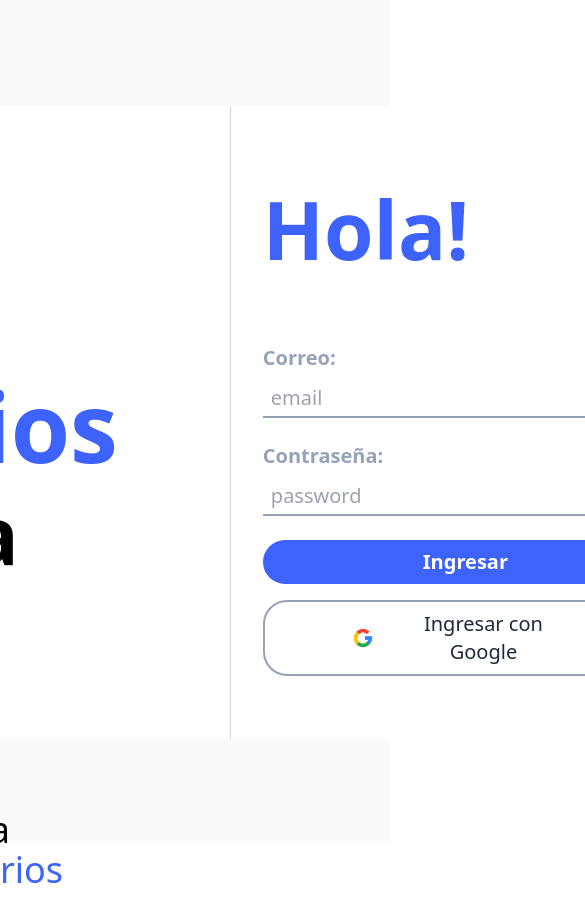
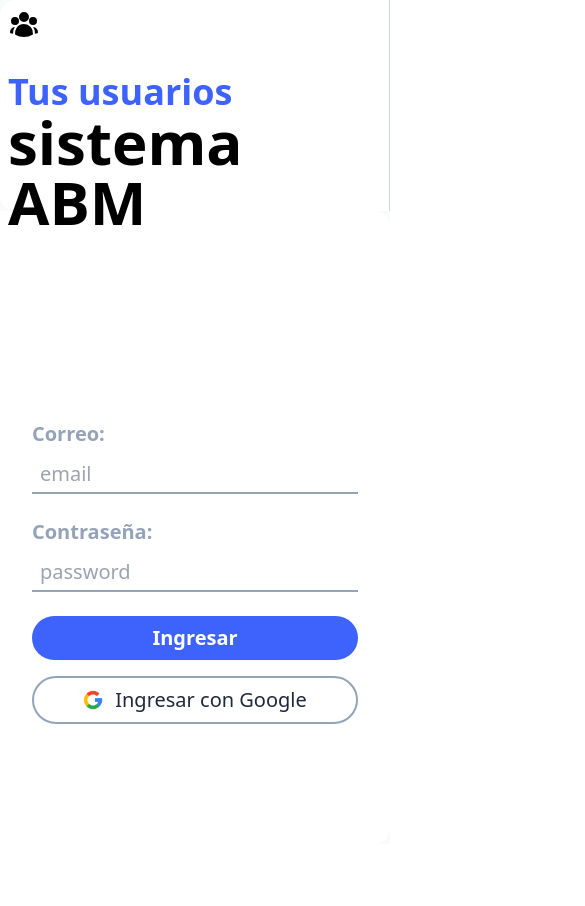
Before and after one commit to AXrodriguezQ/ABM-CRUD-frontend, a React (Vite) app: page / in a window 390 px wide. Shown: the top 906 px of the page, 585 px wide, since content can reach past the window. After the commit the page ends 844 px from the top, so only its background shows below. Built offline with nearby package versions, Linux system fonts and the light colour scheme.

Commit message:
add responsive design

```diff
--- a/src/components/AddUser.tsx
+++ b/src/components/AddUser.tsx
@@ -55,11 +55,11 @@ const AddUserComponent = () => {
   return (
     <section className='flex justify-center items-center'>
         <NavBar />
-        <article className='w-[85%] ml-[15%] p-6 space-y-12'>
-            <h4 className='text-8xl font-extrabold text-customColor'>Agrega un usuario!</h4>
+        <article className='xl:w-[85%] w-full xl:ml-[15%] ml-0 md:p-6 space-y-6'>
+            <h4 className='text-4xl md:text-8xl font-extrabold text-customColor p-6'>Agrega un usuario!</h4>
             <div className='flex justify-center items-center flex-col'>
-               <form onSubmit={handleSubmit} className='bg-slate-50 p-6 rounded-2xl shadow-2xl hover:shadow-indigo-300 duration-500 space-y-6'>
-                    <div className='flex justify-center items-center gap-4'>
+               <form onSubmit={handleSubmit} className='bg-slate-50 p-6 w-full md:w-auto rounded-2xl shadow-2xl hover:shadow-indigo-300 duration-500 space-y-6'>
+                    <div className='md:flex-row flex-col space-y-2 justify-center items-center gap-4'>
                         <div className='flex justify-center items-start flex-col gap-1'>
                             <label className='text-xl font-semibold text-slate-400'>Nombre:</label>
                             <input
--- a/src/components/Dashboard.tsx
+++ b/src/components/Dashboard.tsx
@@ -45,9 +45,9 @@ const DashboardComponent = () => {
   return (
     <section className='flex justify-center items-center'>
         <NavBar />
-        <article className='w-[85%] ml-[15%] p-6 space-y-4'>
-            <h4 className='text-8xl font-extrabold text-customColor'>Hola de nuevo!</h4>
-            <p className='text-4xl font-semibold'>Desde aqui puedes gestionar todos los usuarios.</p>
+        <article className='xl:w-[85%] w-full xl:ml-[15%] ml-0 p-6 space-y-4'>
+            <h4 className='text-6xl md:text-8xl font-extrabold text-customColor'>Hola de nuevo!</h4>
+            <p className='text-2xl md:text-4xl font-semibold'>Desde aqui puedes gestionar todos los usuarios.</p>
             <div className='flex justify-center items-start flex-col '>
                 {
                     data.length === 0 ? (
@@ -56,7 +56,7 @@ const DashboardComponent = () => {
                             </div>
                         ) : (
                             data.map(element => (
-                                <div key={element.id} className='flex justify-center items-center p-2 rounded-2xl gap-4 mt-6 bg-slate-50'>
+                                <div key={element.id} className='w-full flex-wrap md:flex-nowrap md:flex justify-center items-center pl-10 md:p-2 rounded-2xl gap-4 mt-6 bg-slate-50'>
                                     <p className='text-2xl font-semibold w-8'>{element.id}</p>
                                     <p className='text-2xl font-semibold w-40'>{element.name}</p>
                                     <p className='text-2xl font-semibold w-40'>{element.lastname}</p>
--- a/src/components/Login.tsx
+++ b/src/components/Login.tsx
@@ -26,25 +26,25 @@ const LoginComponent = () => {
     }
 
   return (
-    <section className='w-full h-screen flex justify-center items-center bg-slate-50'>
-        <article className='h-[75vh] border-r border-r-slate-300 flex justify-between bg-white items-start flex-col gap-16 pr-24 rounded-l-2xl'>
-            <div className='p-6'>
-                <svg xmlns="http://www.w3.org/2000/svg" viewBox="0 0 24 24" fill="currentColor" className="size-12">
+    <section className='w-full h-screen flex-col md:flex md:flex-row justify-center items-center bg-slate-50'>
+        <article className='h-[25vh] md:h-[75vh] border-r border-r-slate-300 flex justify-between bg-white items-start flex-col gap-4 md:gap-16 pr-0 md:pr-24 rounded-l-2xl'>
+            <div className='p-2 md:p-6'>
+                <svg xmlns="http://www.w3.org/2000/svg" viewBox="0 0 24 24" fill="currentColor" className="size-8 md:size-12">
                     <path fillRule="evenodd" d="M8.25 6.75a3.75 3.75 0 1 1 7.5 0 3.75 3.75 0 0 1-7.5 0ZM15.75 9.75a3 3 0 1 1 6 0 3 3 0 0 1-6 0ZM2.25 9.75a3 3 0 1 1 6 0 3 3 0 0 1-6 0ZM6.31 15.117A6.745 6.745 0 0 1 12 12a6.745 6.745 0 0 1 6.709 7.498.75.75 0 0 1-.372.568A12.696 12.696 0 0 1 12 21.75c-2.305 0-4.47-.612-6.337-1.684a.75.75 0 0 1-.372-.568 6.787 6.787 0 0 1 1.019-4.38Z" clipRule="evenodd" />
                     <path d="M5.082 14.254a8.287 8.287 0 0 0-1.308 5.135 9.687 9.687 0 0 1-1.764-.44l-.115-.04a.563.563 0 0 1-.373-.487l-.01-.121a3.75 3.75 0 0 1 3.57-4.047ZM20.226 19.389a8.287 8.287 0 0 0-1.308-5.135 3.75 3.75 0 0 1 3.57 4.047l-.01.121a.563.563 0 0 1-.373.486l-.115.04c-.567.2-1.156.349-1.764.441Z" />
                 </svg>
             </div>
-            <div className='p-4'>
-                <h5 className='text-8xl font-extrabold text-customColor'>Tus usuarios</h5>
-                <p className='text-[5rem] font-semibold'>sistema ABM</p>
+            <div className='p-2 md:p-4'>
+                <h5 className='text-4xl xl:text-8xl md:text-7xl font-extrabold text-customColor'>Tus usuarios</h5>
+                <p className='text-6xl xl:text-[5rem] font-semibold'>sistema ABM</p>
             </div>
-            <div className='p-4'>
-                <p className='text-4xl'>El lugar <b className='font-normal text-customColor'>ideal</b> para manejar tus <b className='font-normal text-customColor'>usuarios</b></p>
+            <div className='p-2 md:p-4'>
+                <p className='hidden md:flex md:text-xl xl:text-4xl text-3xl'>El lugar <b className='font-normal mx-2 text-customColor'>ideal</b> para manejar tus <b className='font-normal mx-2 text-customColor'>usuarios</b></p>
             </div>
         </article>
-        <article className='h-[75vh] flex justify-evenly items-start flex-col w-[30rem] bg-white p-8 rounded-r-2xl'>
+        <article className='h-[75vh] w-full flex justify-evenly items-start flex-col md:w-[30rem] bg-white p-8 rounded-r-2xl'>
             <div className=''>
-                <h5 className='text-[5rem] font-bold mb-6 text-customColor'>Hola!</h5>
+                <h5 className='hidden md:flex md:text-[5rem] font-bold mb-6 text-customColor'>Hola!</h5>
             </div>
             <form className='w-full space-y-6' onSubmit={handleSubmit}>
                 <div className='flex justify-center items-start flex-col gap-1'>
@@ -73,8 +73,8 @@ const LoginComponent = () => {
                     />
                 </div>
                 <div className='flex justify-center items-center w-full flex-col gap-4'>
-                    <button className='py-2 px-40 text-xl font-semibold text-white rounded-3xl bg-customColor hover:bg-customColorHover duration-300'>Ingresar</button>
-                    <button className='py-2 px-[5.5rem] text-xl font-normal text-slate-800 rounded-3xl border-2 border-slate-400 hover:border-slate-600 hover:text-slate-950 duration-300 flex justify-center items-center gap-4'>
+                    <button className='py-2 w-full text-xl font-semibold text-white rounded-3xl bg-customColor hover:bg-customColorHover duration-300'>Ingresar</button>
+                    <button className='py-2 w-full text-xl font-normal text-slate-800 rounded-3xl border-2 border-slate-400 hover:border-slate-600 hover:text-slate-950 duration-300 flex justify-center items-center gap-3 md:gap-4'>
                         <img className='w-5 h-5' src={miImagen} alt="Descripción de la imagen" />
                         Ingresar con Google
                     </button>
--- a/src/components/NavBar.tsx
+++ b/src/components/NavBar.tsx
@@ -21,20 +21,20 @@ const NavBar = () => {
     };
 
   return (
-    <nav className='w-[15%] fixed top-0 left-0 h-screen bg-customColor flex justify-between items-start flex-col p-4 text-white'>
+    <nav className='w-full xl:w-[15%] h-20 fixed bottom-0 xl:top-0 xl:left-0 xl:h-screen bg-customColor flex justify-between items-start flex-row xl:flex-col p-4 text-white'>
         <div className='flex justify-center items-center gap-2'>
-            <svg xmlns="http://www.w3.org/2000/svg" viewBox="0 0 24 24" fill="currentColor" className="size-12">
+            <svg xmlns="http://www.w3.org/2000/svg" viewBox="0 0 24 24" fill="currentColor" className="size-8 md:size-12">
                 <path fillRule="evenodd" d="M8.25 6.75a3.75 3.75 0 1 1 7.5 0 3.75 3.75 0 0 1-7.5 0ZM15.75 9.75a3 3 0 1 1 6 0 3 3 0 0 1-6 0ZM2.25 9.75a3 3 0 1 1 6 0 3 3 0 0 1-6 0ZM6.31 15.117A6.745 6.745 0 0 1 12 12a6.745 6.745 0 0 1 6.709 7.498.75.75 0 0 1-.372.568A12.696 12.696 0 0 1 12 21.75c-2.305 0-4.47-.612-6.337-1.684a.75.75 0 0 1-.372-.568 6.787 6.787 0 0 1 1.019-4.38Z" clipRule="evenodd" />
                 <path d="M5.082 14.254a8.287 8.287 0 0 0-1.308 5.135 9.687 9.687 0 0 1-1.764-.44l-.115-.04a.563.563 0 0 1-.373-.487l-.01-.121a3.75 3.75 0 0 1 3.57-4.047ZM20.226 19.389a8.287 8.287 0 0 0-1.308-5.135 3.75 3.75 0 0 1 3.57 4.047l-.01.121a.563.563 0 0 1-.373.486l-.115.04c-.567.2-1.156.349-1.764.441Z" />
             </svg>
-            <h1 className='text-4xl font-semibold'>AMB</h1>
+            <h1 className='hidden md:flex text-4xl font-semibold'>AMB</h1>
         </div>
-        <ul className='flex justify-start items-start flex-col w-full h-3/4 gap-2'>
-            <li onClick={handleDashboard} className='text-2xl font-semibold cursor-pointer hover:text-black duration-300'>Inicio</li>
-            <li onClick={handleAddUser} className='text-2xl font-semibold cursor-pointer hover:text-black duration-300'>Crear usuario</li>
+        <ul className='flex justify-center xl:justify-start items-start flex-row xl:flex-col w-2/3 xl:w-full h-3/4 gap-6 xl:gap-2'>
+            <li onClick={handleDashboard} className='text-lg md:text-2xl font-semibold cursor-pointer hover:text-black duration-300'>Inicio</li>
+            <li onClick={handleAddUser} className='text-lg md:text-2xl font-semibold cursor-pointer hover:text-black duration-300'>Crear usuario</li>
         </ul>
         <ul>
-            <li onClick={signOut} className='text-2xl font-semibold cursor-pointer hover:text-black duration-300'>Salir</li>
+            <li onClick={signOut} className='text-lg md:text-2xl font-semibold cursor-pointer hover:text-black duration-300'>Salir</li>
         </ul>
     </nav>
   )
--- a/src/components/UpdateUser.tsx
+++ b/src/components/UpdateUser.tsx
@@ -59,8 +59,8 @@ const UpdateUserComponent = () => {
     return (
     <section className='flex justify-center items-center'>
         <NavBar />
-        <article className='w-[85%] ml-[15%] p-6 space-y-12'>
-            <h4 className='text-8xl font-extrabold text-customColor'>Actualiza un usuario!</h4>
+        <article className='xl:w-[85%] w-full xl:ml-[15%] ml-0 md:p-6 space-y-6'>
+            <h4 className='text-4xl md:text-8xl font-extrabold text-customColor p-6'>Actualizar usuario!</h4>
             <div className='flex justify-center items-center flex-col'>
                <form onSubmit={handleSubmit} className='bg-slate-50 p-6 rounded-2xl shadow-2xl hover:shadow-indigo-300 duration-500 space-y-6'>
                     <div className='flex justify-center items-center gap-4'>
```
